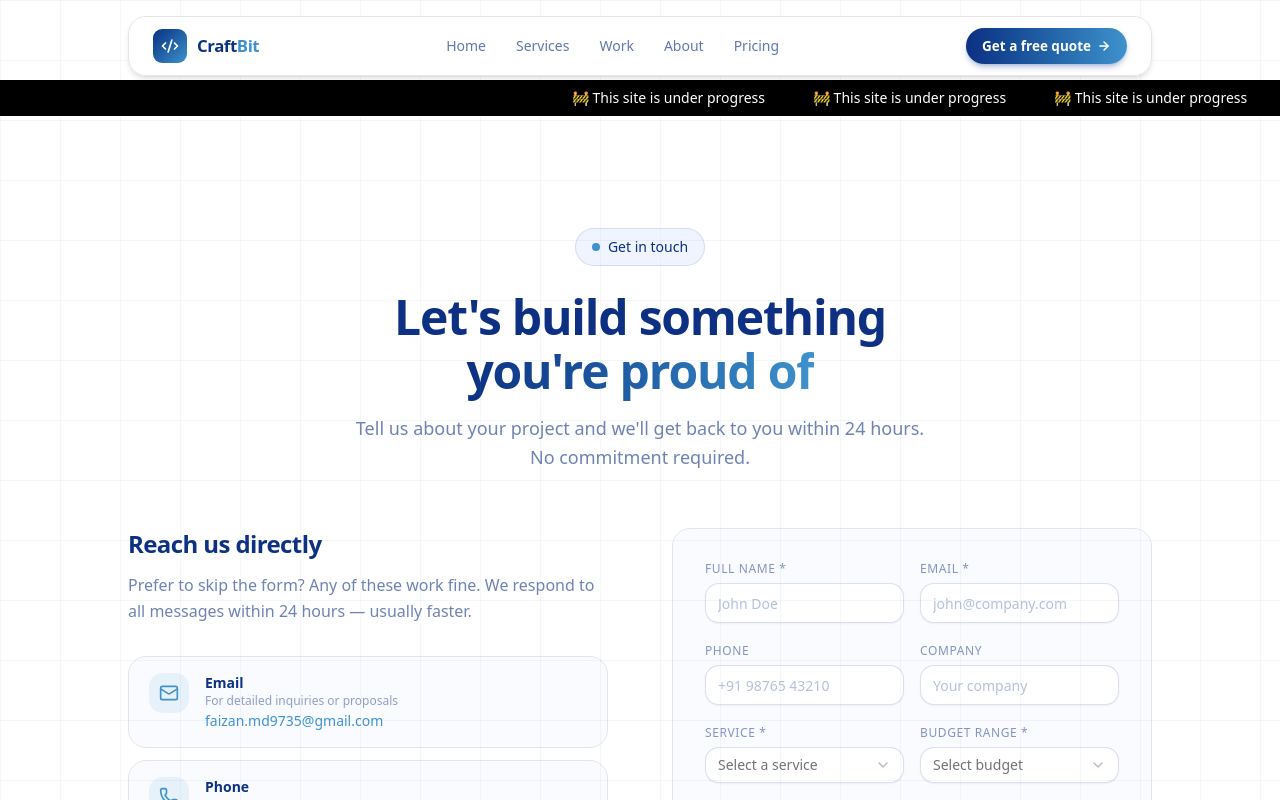
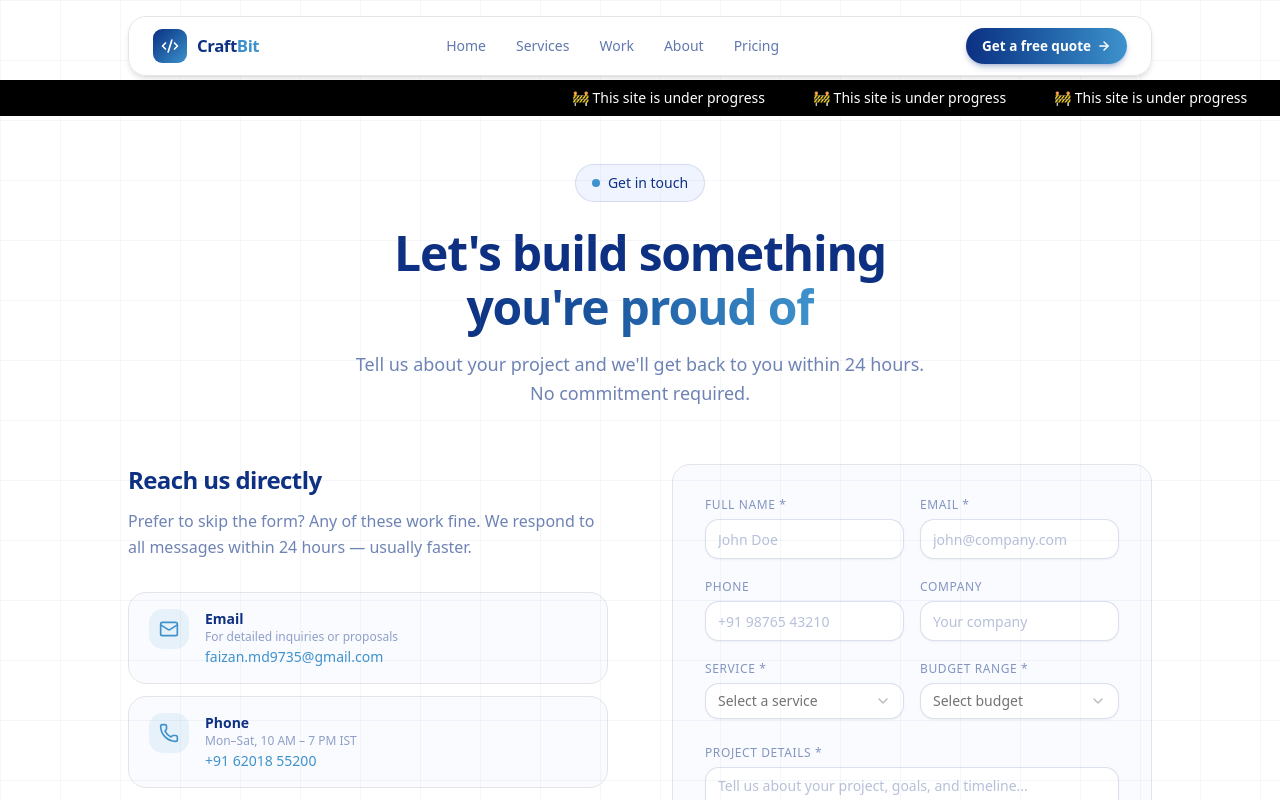
Before and after one commit to Craftbit-Solution/Craftbit, a Next.js app: page /contact in a window 1280 px wide. Shown: the top 800 px of the page. Built offline with nearby package versions, Linux system fonts and the light colour scheme.

Commit message:
Adjust padding in Contact page section wrapper

```diff
--- a/app/contact/page.tsx
+++ b/app/contact/page.tsx
@@ -6,7 +6,7 @@ import SectionWrapper from '@/components/shared/section-wrapper';
 export default function Contact() {
   return (
     <main className="bg-white">
-      <SectionWrapper className="pt-28 pb-20">
+      <SectionWrapper className="pt-12 pb-20">
         <div className="mx-auto mb-14 max-w-xl text-center">
           <div className="mb-6 inline-flex items-center gap-2 rounded-full border border-[#0D3082]/12 bg-[#f0f4ff] px-4 py-2 text-sm font-medium text-[#0D3082]">
             <span className="h-2 w-2 shrink-0 rounded-full bg-[#3E92CC]" />
```
